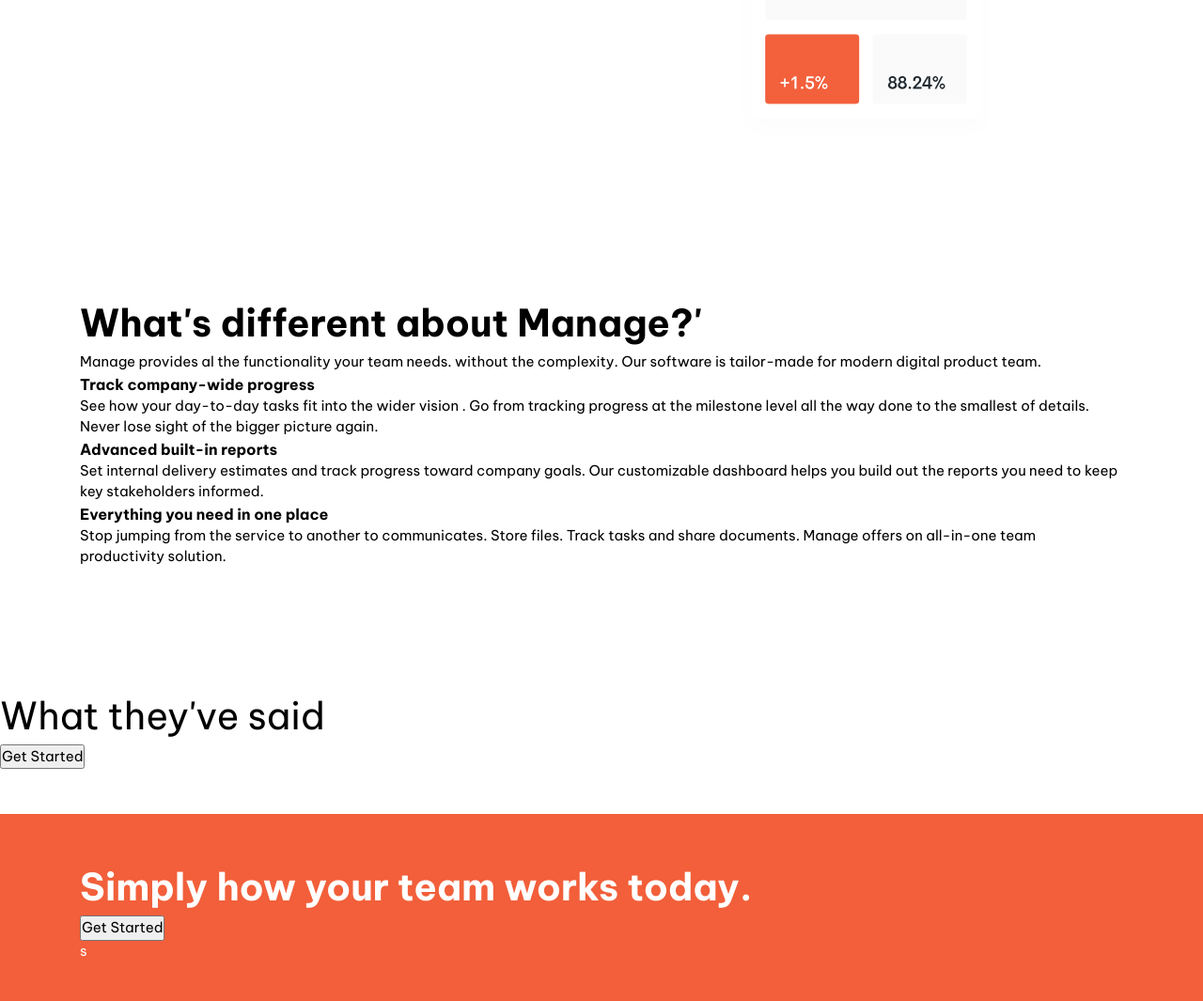
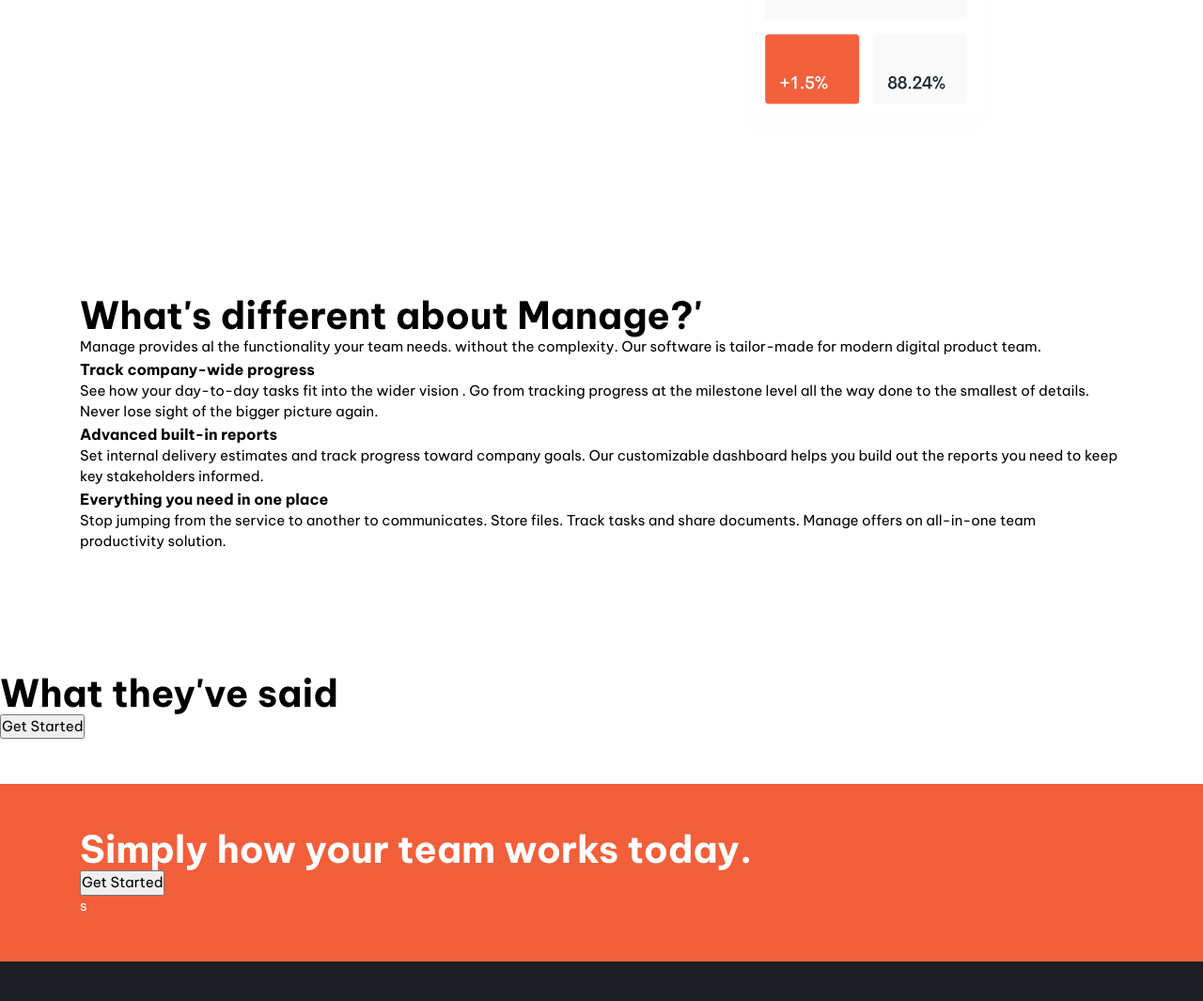
Before and after one commit to MohamadShariat/landing-page, a website built with Vite: page index.html in a window 1280 px wide. Shown: the part 584-1649 px from the top of the page at 94% size. Built offline with nearby package versions, Linux system fonts and the light colour scheme.

Commit message:
add line height to fs heading

```diff
--- a/index.html
+++ b/index.html
@@ -78,7 +78,7 @@
     </section>
 
     <section class="carousel | padding-block-700">
-      <h2 class="fs-secondary-heading">What they've said</h2>
+      <h2 class="fs-secondary-heading fw-bold">What they've said</h2>
       <!-- Carousel here -->
       <button class="button">Get Started</button>
     </section>
--- a/style.css
+++ b/style.css
@@ -170,10 +170,12 @@
 
 .fs-primary-heading {
   font-size: var(--fs-primary-heading);
+  line-height: 1.1;
 }
 
 .fs-secondary-heading {
   font-size: var(--fs-secondary-heading);
+  line-height: 1.1;
 }
 
 .fs-300 {
```
